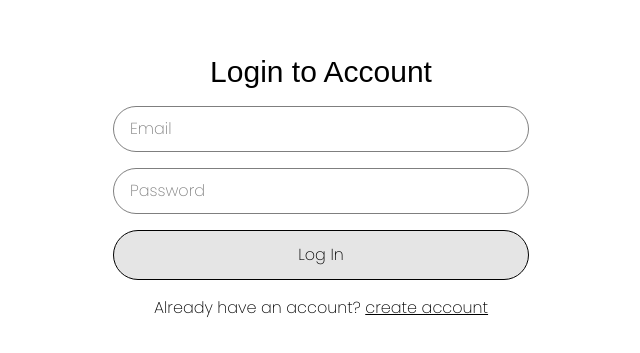
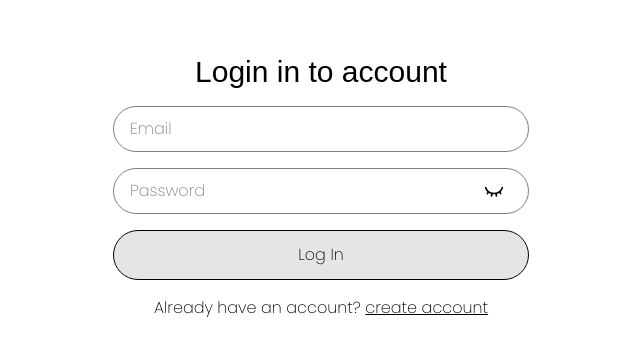
Before and after one commit to BIGboogle/fernleigh, a Next.js app: page /login in a window 1280 px wide. Shown: the part 213-566 px from the top of the page, without its empty margins (319-959 px from the left). Built offline with nearby package versions, Linux system fonts and the light colour scheme; no server answers; a web font is replaced by a local one.

Commit message:
fourth commit

```diff
--- /dev/null
+++ b/src/app/account/page.js
@@ -0,0 +1,5 @@
+export default function Account(){
+    return(
+        <div></div>
+    )
+}
--- a/src/app/login/page.js
+++ b/src/app/login/page.js
@@ -3,11 +3,13 @@ import { useState } from "react"
 import Link from "next/link"
 import { supabase } from "../lib/supabaseClient"
 import { useRouter } from "next/navigation"
+import { Eye, EyeClosed } from "lucide-react"
 
 export default function SignupPage() {
     const [email, setEmail] = useState("")
     const [password, setPassword] = useState("")
     const [error, setError] = useState("")
+    const [shown, setShown] = useState(false)
     const router = useRouter()
 
     async function handleSubmit(e) {
@@ -24,7 +26,7 @@ export default function SignupPage() {
     }
     return (
         <main className="w-screen max-w-md my-auto mx-auto py-8 px-4">
-            <h1 className="text-3xl text-center font-medium font-alt mb-4">Login to Account</h1>
+            <h1 className="text-3xl text-center font-medium font-alt mb-4">Login in to account</h1>
 
             <form className="flex flex-col gap-4 font-text" onSubmit={handleSubmit}>
                 <input
@@ -34,13 +36,27 @@ export default function SignupPage() {
                     className="py-2.5 px-4 rounded-full border border-black/50 outline-0"
                     onChange={(e) => setEmail(e.target.value)}
                 />
-                <input
-                    placeholder="Password"
-                    value={password}
-                    type="password"
-                    className="py-2.5 px-4 rounded-full border border-black/50 outline-0"
-                    onChange={(e) => setPassword(e.target.value)}
-                />
+                <div className="flex border border-black/50 rounded-full items-center pr-4">
+                    <input
+                        placeholder="Password"
+                        value={password}
+                        type={shown ? `password` : `text`}
+                        className="py-2.5 flex-1 px-4 border-black/50 outline-0"
+                        onChange={(e) => setPassword(e.target.value)}
+                    />
+                    {shown ? (
+                    <div className="p-2 hover:bg-black/10 rounded-full" onClick={()=> setShown(false)}>
+                        <Eye size={20}/>
+                    </div>
+                    ):
+                    (
+                    <div className="p-2 hover:bg-black/10 rounded-full" onClick={()=> setShown(true)}>
+                        <EyeClosed size={20}/>
+                    </div>
+                    )
+                }
+
+                </div>
                 {error && <p className="py-2 text-center bg-red-100 border border-red-700 text-red-700 rounded-xl">{error}</p>}
                 <button type="submit" className="py-3 text-black bg-black/10 border border-black  rounded-full active:scale-95 transition-transform">
                     Log In
```
